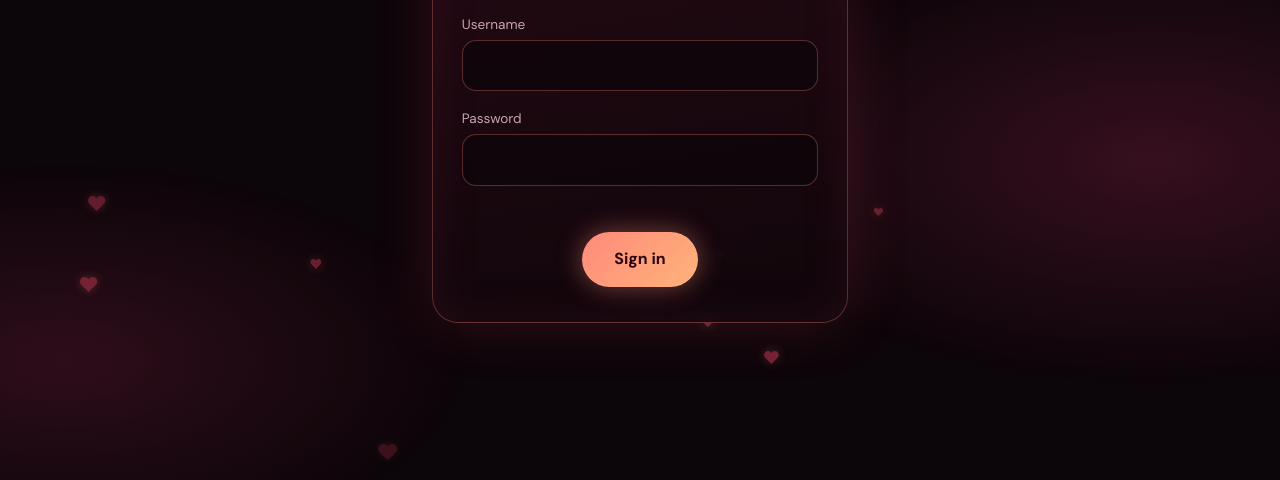
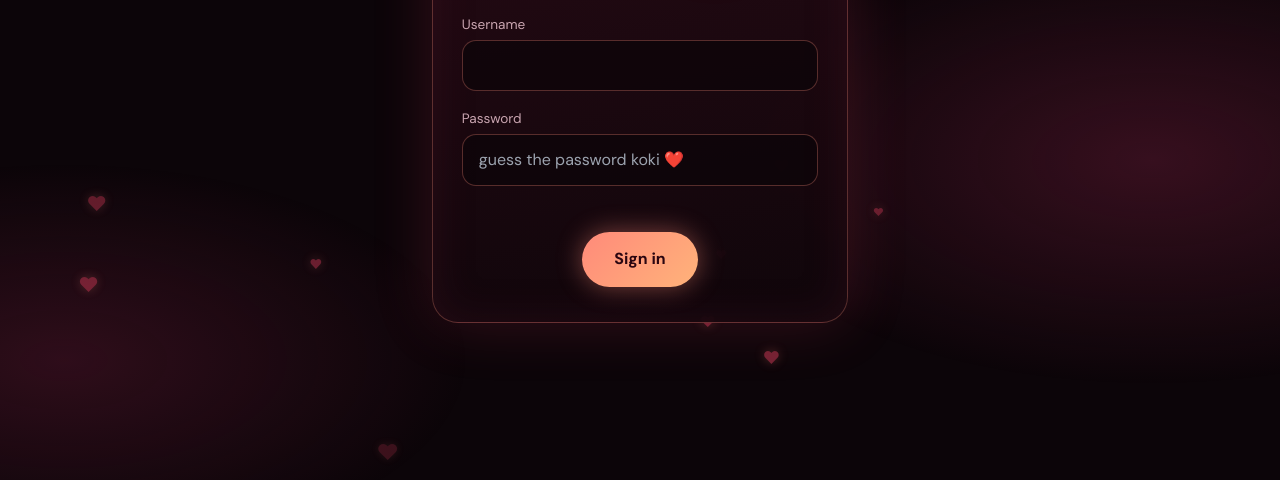
Before and after one commit to Mohankrishna07-maddila/comeback_koki, a website: page index.html in a window 1280 px wide. Shown: the part 320-800 px from the top of the page. Drawn offline with nearby package versions, Linux system fonts and the light colour scheme.

Commit message:
Add password placeholder: guess the password koki ❤️

```diff
--- a/index.html
+++ b/index.html
@@ -907,6 +907,7 @@
               name="password"
               type="password"
               autocomplete="current-password"
+              placeholder="guess the password koki ❤️"
               required
           /></label>
           <p id="loginError" class="login-error" role="alert"></p>
```
Also changed, not shown: rebuilding-us.html (+1 -0 lines).
